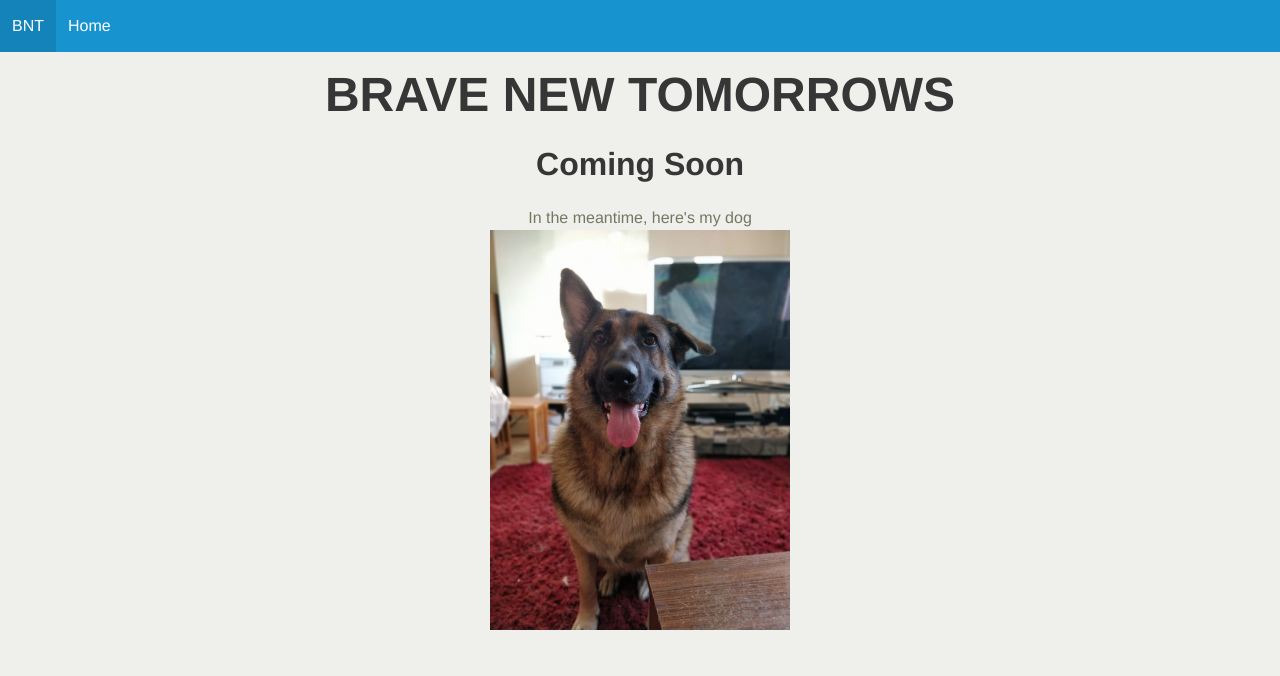
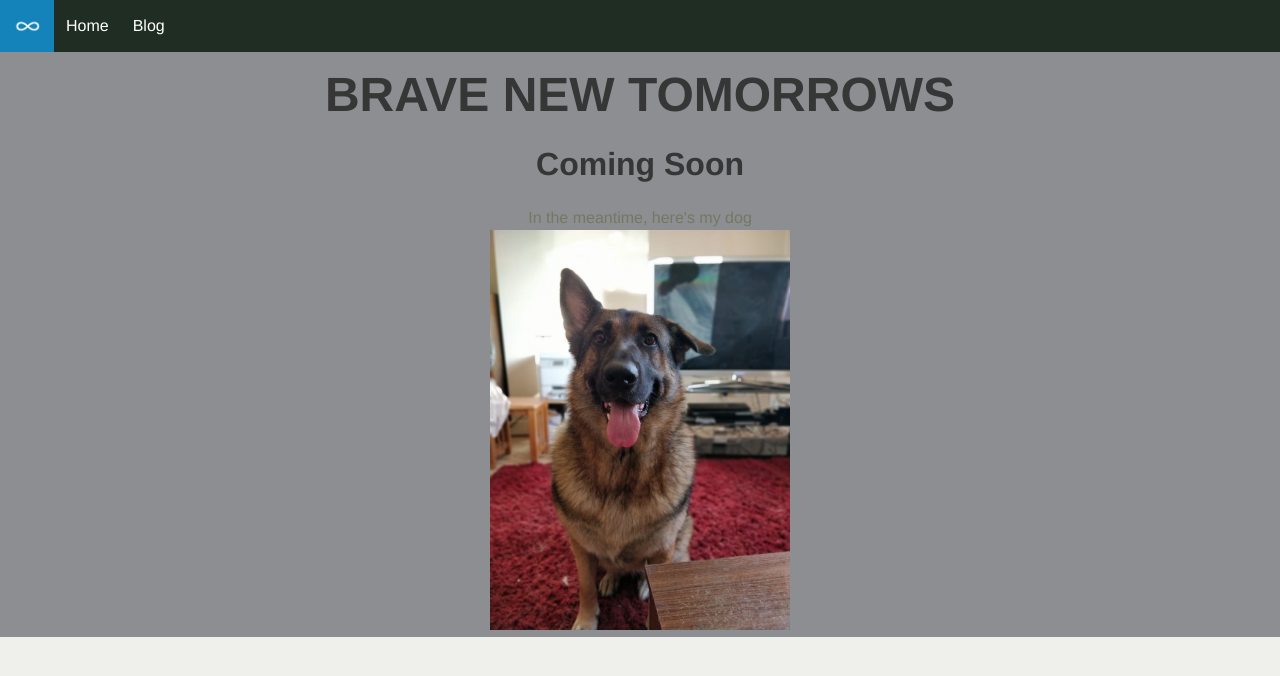
Before and after one commit to klemag/brave-new-tomorrows, a Vue app: page / in a window 1280 px wide. Shown: the top 676 px of the page. Built offline with nearby package versions, Linux system fonts and the light colour scheme.

Commit message:
Add some tweaks

```diff
--- a/public/index.html
+++ b/public/index.html
@@ -1,17 +1,19 @@
 <!DOCTYPE html>
 <html lang="">
   <head>
-    <meta charset="utf-8">
-    <meta http-equiv="X-UA-Compatible" content="IE=edge">
-    <meta name="viewport" content="width=device-width,initial-scale=1.0">
-    <link rel="icon" href="<%= BASE_URL %>favicon.ico">
+    <meta charset="utf-8" />
+    <meta http-equiv="X-UA-Compatible" content="IE=edge" />
+    <meta name="viewport" content="width=device-width,initial-scale=1.0" />
+    <link rel="icon" href="<%= BASE_URL %>favicon.ico" />
     <title>Brave New Tomorrows</title>
   </head>
   <body>
     <noscript>
-      <strong>We're sorry but Brave New Tomorrows doesn't work properly without JavaScript enabled. Please enable it to continue.</strong>
+      <strong
+        >We're sorry but Brave New Tomorrows doesn't work properly without
+        JavaScript enabled. Please enable it to continue.</strong
+      >
     </noscript>
-    <div id="app">
-    </div>
+    <div id="app"></div>
   </body>
 </html>
--- a/src/App.vue
+++ b/src/App.vue
@@ -4,17 +4,20 @@
     <div class="app-contents container is-fluid">
       <router-view></router-view>
     </div>
+    <footer></footer>
   </div>
 </template>
 
 <script>
-import Navbar from './layout/navbar.vue';
+import Navbar from "./layout/navbar.vue";
+// import Footer from "./layout/footer.vue";
 export default {
-  name: 'App',
+  name: "App",
   components: {
     Navbar,
+    // Footer,
   },
-}
+};
 </script>
 
 <style>
@@ -22,5 +25,7 @@ export default {
   font-family: Avenir, Helvetica, Arial, sans-serif;
   -webkit-font-smoothing: antialiased;
   -moz-osx-font-smoothing: grayscale;
+  background-color: #8c8e91;
+
 }
 </style>
--- a/src/components/HelloWorld.vue
+++ b/src/components/Home.vue
@@ -1,23 +1,23 @@
 <template>
-  <div class="hello">
+  <div class="home">
     <h1 class="title is-1">Brave New Tomorrows</h1>
     <h2 class="title">Coming Soon</h2>
     <p>In the meantime, here's my dog</p>
-    <img alt="qt3.14" width="300" src="../assets/dog.jpeg">
+    <img alt="qt3.14" width="300" src="../assets/dog.jpeg" />
   </div>
 </template>
 
 <script>
 export default {
-  name: 'HelloWorld',
-}
+  name: "Home",
+};
 </script>
 
 <style scoped>
 h1 {
   text-transform: uppercase;
 }
-.hello {
+.home {
   text-align: center;
   margin-top: 1em;
 }
--- a/src/custom.scss
+++ b/src/custom.scss
@@ -1,10 +1,8 @@
 // @charset "utf-8";
 // @import "~bulma/bulma";
 @charset "utf-8";
-
 // Import a Google Font
-@import url('https://fonts.googleapis.com/css?family=Nunito:400,700');
-
+@import url('https://fonts.googleapis.com/css2?family=Teko&display=swap');
 // Set your brand colors
 $purple: #8A4D76;
 $pink: #FA7C91;
@@ -12,22 +10,20 @@ $brown: #757763;
 $beige-light: #D0D1CD;
 $beige-lighter: #EFF0EB;
 $blue: #1793d0;
-
 // Update Bulma's global variables
-$family-sans-serif: "Nunito", sans-serif;
+$family-sans-serif: "Teko",
+sans-serif;
 $grey-dark: $brown;
 $grey-light: $beige-light;
 $primary: $blue;
 $link: $pink;
 $widescreen-enabled: false;
 $fullhd-enabled: false;
-
 // Update some of Bulma's component variables
 $body-background-color: $beige-lighter;
 $control-border-width: 2px;
 $input-border-color: transparent;
 $input-shadow: none;
-
 // Import only what you need from Bulma
 @import "../node_modules/bulma/sass/utilities/_all.sass";
 @import "../node_modules/bulma/sass/base/_all.sass";
--- /dev/null
+++ b/src/layout/footer.vue
@@ -0,0 +1,5 @@
+<template>
+  <div class="footer is-primary">
+    HELLO
+  </div>
+</template>
--- a/src/layout/navbar.vue
+++ b/src/layout/navbar.vue
@@ -1,12 +1,24 @@
 <template>
   <div>
-    <nav class="navbar is-primary" role="navigation" aria-label="main navigation">
+    <nav
+      class="navbar is-primary"
+      role="navigation"
+      aria-label="main navigation"
+    >
       <div class="navbar-brand">
         <router-link :to="{ path: '/' }" class="navbar-item">
-          <p>BNT</p>
+          <img alt="logo" width="30" src="../assets/logo.png" />
         </router-link>
 
-        <a role="button" class="navbar-burger" :class="hamburgerClass" aria-label="menu" aria-expanded="false" data-target="navbarBasicExample" @click="toggleHamburger">
+        <a
+          role="button"
+          class="navbar-burger"
+          :class="hamburgerClass"
+          aria-label="menu"
+          aria-expanded="false"
+          data-target="navbarBasicExample"
+          @click="toggleHamburger"
+        >
           <span aria-hidden="true"></span>
           <span aria-hidden="true"></span>
           <span aria-hidden="true"></span>
@@ -17,10 +29,12 @@
           <router-link :to="{ path: '/' }" class="navbar-item">
             Home
           </router-link>
+          <router-link :to="{ path: '/blog' }" class="navbar-item">
+            Blog
+          </router-link>
         </div>
       </div>
     </nav>
-
   </div>
 </template>
 
@@ -31,14 +45,22 @@ export default {
   }),
   computed: {
     hamburgerClass() {
-      return this.showHamburger ? 'is-active' : '';
+      return this.showHamburger ? "is-active" : "";
     },
   },
   methods: {
     toggleHamburger() {
-      console.log('clicked');
+      console.log("clicked");
       this.showHamburger = !this.showHamburger;
     },
   },
+};
+</script>
+<style scoped>
+.navbar-item {
+  text-align: right;
 }
-</script>
+.navbar {
+  background-color: #1f2d22;
+}
+</style>
--- a/src/routes.js
+++ b/src/routes.js
@@ -1,17 +1,16 @@
-import HelloWorld from './components/HelloWorld.vue';
-import NotFound from './components/NotFound.vue';
+import Home from "./components/Home.vue";
+import NotFound from "./components/NotFound.vue";
 
-const routes = [
-  {
-    path: '/home',
-    alias: '/',
-    component: HelloWorld,
-  },
-  {
-    path: '/:pathMatch(.*)*',
-    component: NotFound,
-    name: '404',
-  },
+const routes = [{
+        path: "/home",
+        alias: "/",
+        component: Home,
+    },
+    {
+        path: "/:pathMatch(.*)*",
+        component: NotFound,
+        name: "404",
+    },
 ];
 
 export default routes;
```
Also changed, not shown: src/main.js (+12 -12 lines), src/assets/logo.png, 1 other file (tests, documents, lock files or other folders).
